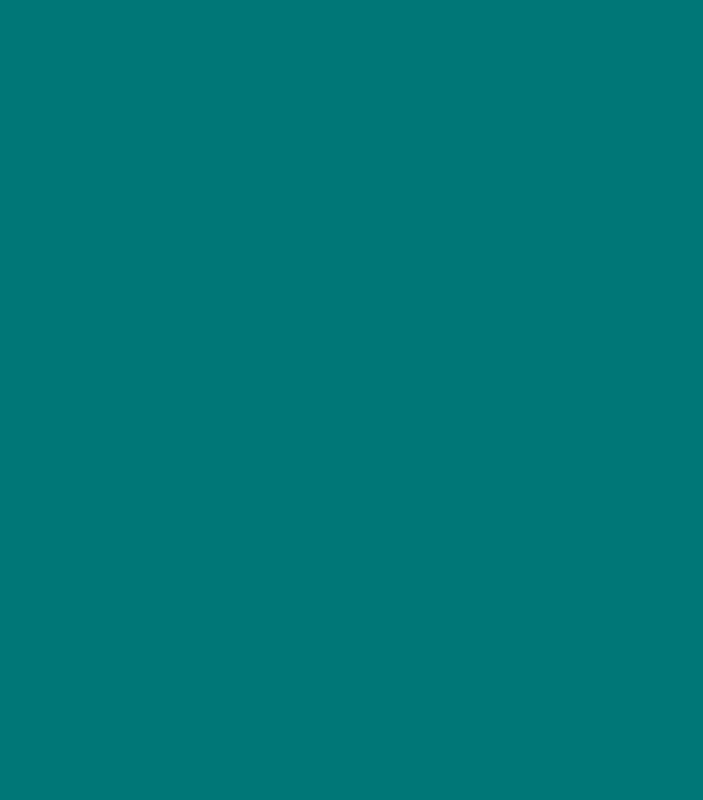
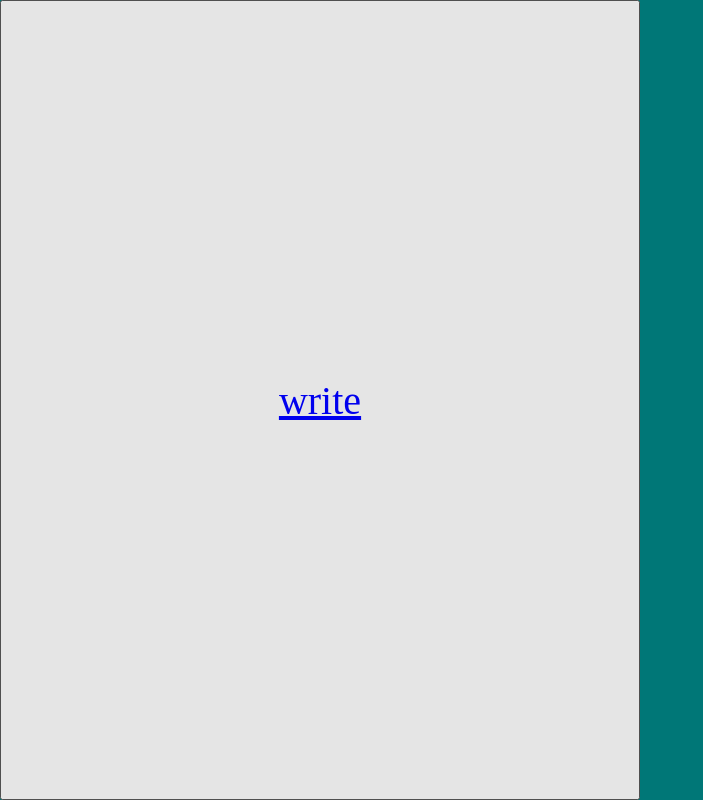
Before and after one commit to bierlingm/capstone-project, a React (Create React App) app: page / in a window 1280 px wide. Shown: the whole page, without its empty margins (0-703 px from the left). Built offline with nearby package versions, Linux system fonts and the light colour scheme.

Commit message:
Add write button on intro screen to route to writing session

```diff
--- a/package.json
+++ b/package.json
@@ -5,6 +5,7 @@
   "dependencies": {
     "react": "^16.13.1",
     "react-dom": "^16.13.1",
+    "react-router-dom": "^5.1.2",
     "react-scripts": "3.4.1",
     "styled-components": "^5.1.0"
   },
--- a/src/App.js
+++ b/src/App.js
@@ -1,11 +1,31 @@
 import React from 'react';
+import { BrowserRouter as Router, Route, Switch, Link } from "react-router-dom";
 import Canvas from './Canvas';
 import WordStream from './WordStream';
 
 export default function App() {
   return (
-      <Canvas>
-        <WordStream />
-      </Canvas>
+
+    <Router>
+      <>
+        <Switch>
+          <Route exact path="/">
+            <Canvas>
+              <button>
+                <Link to="/write">
+                  write
+                </Link>
+              </button>
+            </Canvas>
+          </Route>
+          <Route path="/write">
+            <Canvas>
+              <WordStream />
+            </Canvas>
+          </Route>
+        </Switch>
+      </>
+    </Router>
+
   );
 }
--- a/src/Canvas.js
+++ b/src/Canvas.js
@@ -2,11 +2,10 @@
 import styled from 'styled-components'
 import { ctime } from './utils'
 
-export default function ({children}) {
-
-    return (
-        <DivStyled>{children}</DivStyled>
-    )
+export default function Canvas ({children}) {
+  return (
+    <DivStyled>{children}</DivStyled>
+  )
 }
 
 const DivStyled = styled.div`
--- a/src/GlobalStyles.js
+++ b/src/GlobalStyles.js
@@ -2,11 +2,10 @@
 
 export default createGlobalStyle`
 
-body {
+* {
   margin: 0;
-  font-family: -apple-system, BlinkMacSystemFont, 'Segoe UI', 'Roboto', 'Oxygen',
-    'Ubuntu', 'Cantarell', 'Fira Sans', 'Droid Sans', 'Helvetica Neue',
-    sans-serif;
+  font-family: 'Roboto Mono';
+  font-size: 40px;
   -webkit-font-smoothing: antialiased;
   -moz-osx-font-smoothing: grayscale;
 }
--- a/src/WordStream.js
+++ b/src/WordStream.js
@@ -1,10 +1,9 @@
 import React from 'react'
 import styled from 'styled-components'
-import { ctime } from './utils'
 
 export default function WordStream() {
     return (
-        <InputStyled type="text"></InputStyled>
+        <InputStyled autofocus type="text"></InputStyled>
     )
 }
 
@@ -17,5 +16,4 @@
   border: none;
   padding-left: 24px;
   font-size: 40px;
-//   animation: timer ${ctime};
 `
--- a/src/index.js
+++ b/src/index.js
@@ -1,13 +1,13 @@
 import React from 'react';
 import ReactDOM from 'react-dom';
 import App from './App';
+import GlobalStyles from './GlobalStyles';
 import * as serviceWorker from './serviceWorker';
-import GlobalStyles from './GlobalStyles';
 
 ReactDOM.render(
   <React.StrictMode>
     <GlobalStyles />
-    <App />
+      <App />
   </React.StrictMode>,
   document.getElementById('root')
 );
```
Also changed, not shown: 1 other file (tests, documents, lock files or other folders).
